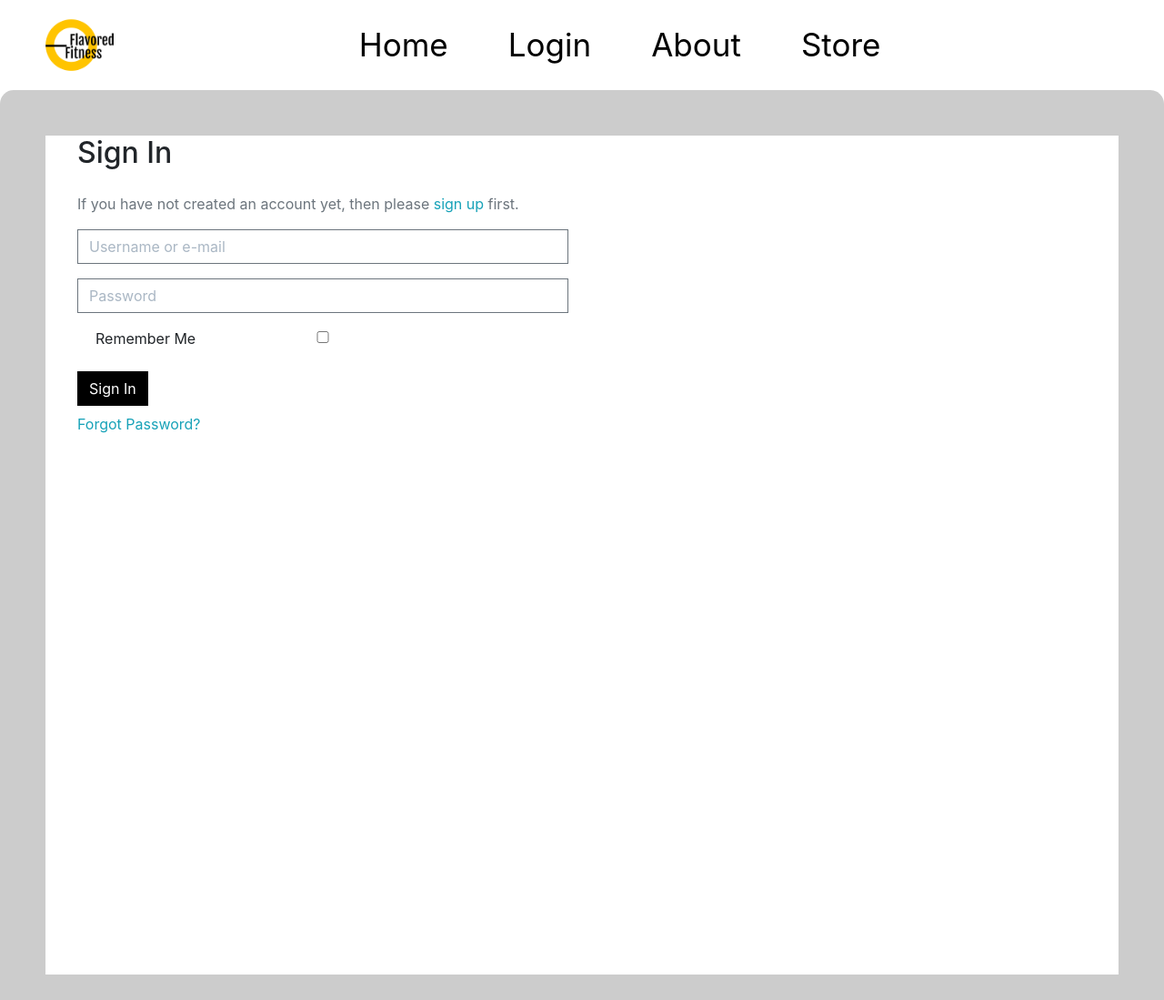
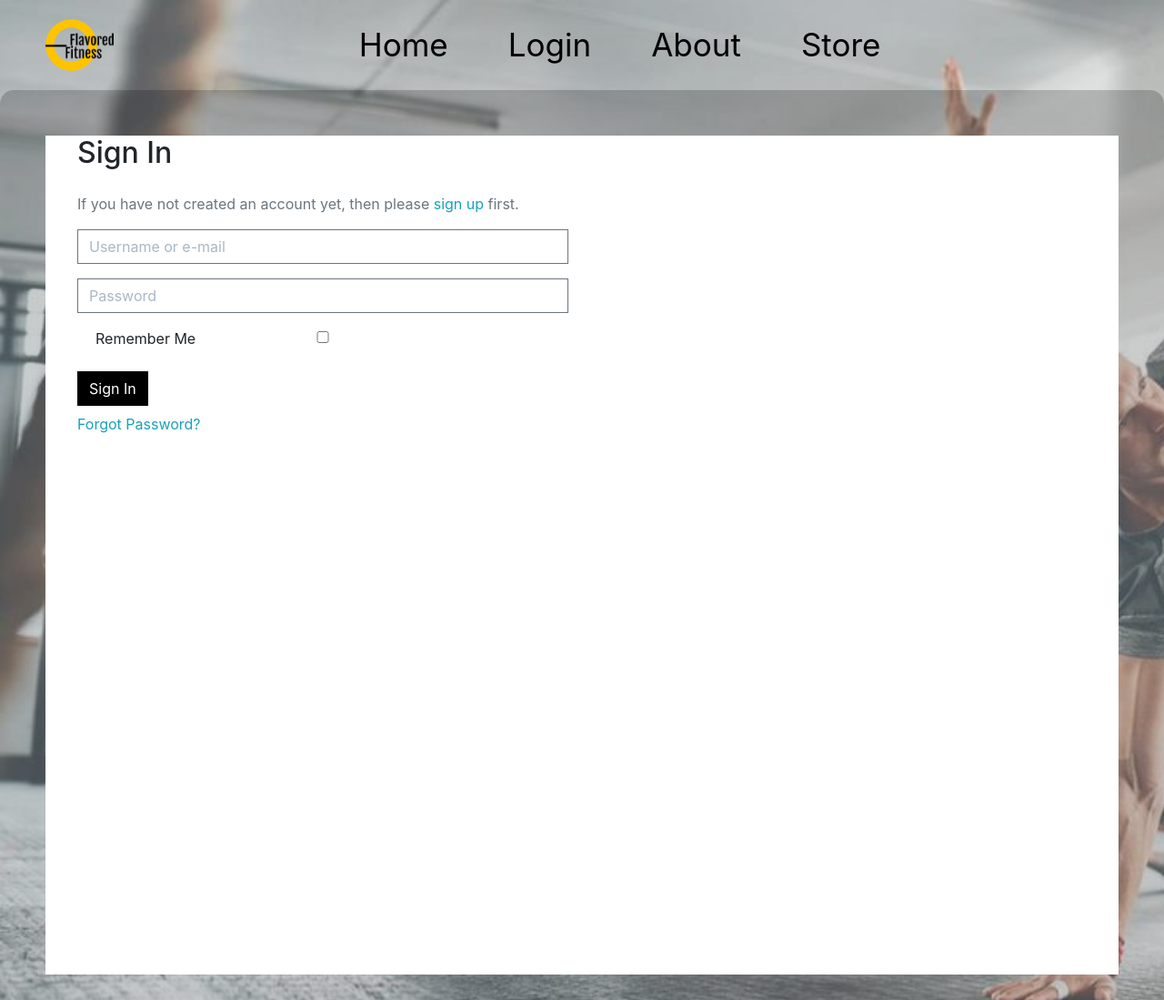
Before and after one commit to gerwini/Flavored-Fitness, a Django app: page /accounts/login/ in a window 1280 px wide. Shown: the whole page at 91% size. Run offline with Django 3.2, Linux system fonts and the light colour scheme; parts of the project's set-up code (start-up, migrations or seed data) failed here and were passed over; some libraries are stand-ins or nearby versions.

Commit message:
Added background for allauth pages

```diff
--- a/templates/allauth/account/base.html
+++ b/templates/allauth/account/base.html
@@ -1,3 +1,4 @@
+<div class="main-background">
 {% extends "base.html" %}
 
 {% block content %}
@@ -13,3 +14,4 @@
         </div>
     </div>
 {% endblock %}
+</div>
```
Also changed, not shown: templates/allauth/account/login.html (line endings or trailing spaces).
